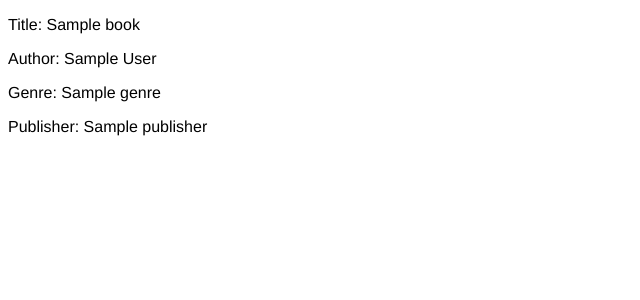
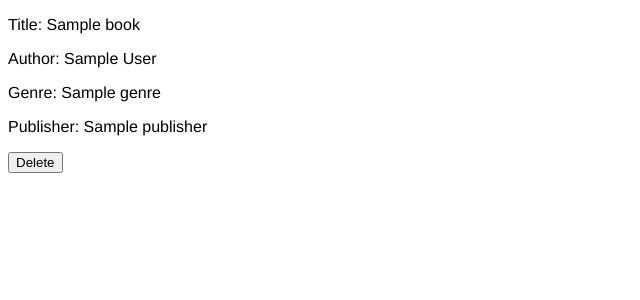
Before and after one commit to alan-hogarth/hmwrk_books_wk_4_day3, a Flask app: page /books in a window 1280 px wide. Shown: the part 34-334 px from the top of the page, without its empty margins (0-640 px from the left). Run offline with Flask 2, Linux system fonts and the light colour scheme; a database or web service that is not in the repository returns one stand-in record (values such as "Sample title"); some libraries are stand-ins or nearby versions.

Commit message:
delete method added

```diff
--- a/templates/books/index.html
+++ b/templates/books/index.html
@@ -10,6 +10,9 @@
         <p>Publisher: {{ book.publisher }}</p>
     </div>
 
+    <form action="/books/{{ book.id }}/delete" method="POST">
+        <button type="submit">Delete</button>
+    </form>
 {% endfor %}
 
 {% endblock%}
```
